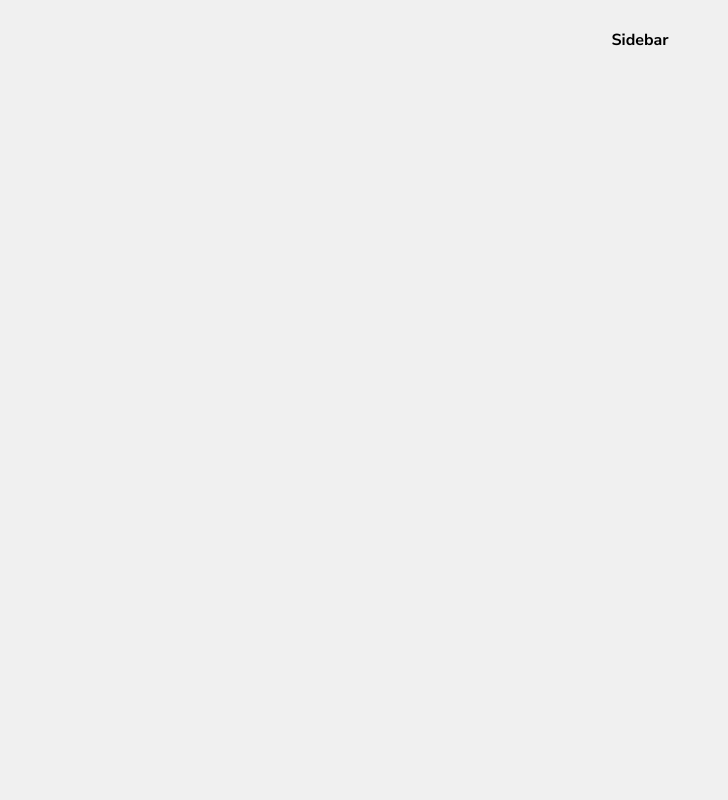
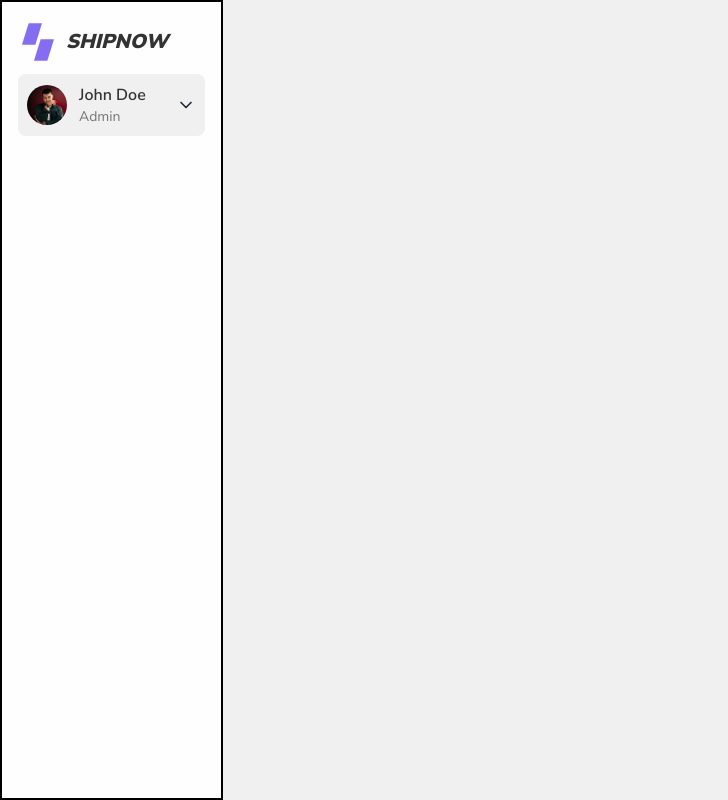
Before and after one commit to gmnayem631/ship-now, a Next.js app: page / in a window 1280 px wide. Shown: the whole page, without its empty margins (0-728 px from the left). Built offline with nearby package versions, Linux system fonts and the light colour scheme.

Commit message:
feat: add UserProfileCard component and integrate it into Sidebar

```diff
--- /dev/null
+++ b/app/components/UserProfileCard.tsx
@@ -0,0 +1,29 @@
+import Image from "next/image";
+import { ChevronDown } from "lucide-react";
+
+const UserProfileCard = () => {
+  return (
+    <div className="group mt-3 flex w-full items-center gap-3 rounded-lg border border-transparent bg-[#f0f0f0] p-2">
+      {/* Avatar Image */}
+      <div className="relative h-10 w-10 shrink-0 overflow-hidden rounded-full">
+        <Image
+          src="/images/Avatar.png"
+          alt="John Doe"
+          fill
+          className="object-cover"
+        />
+      </div>
+
+      {/* User Info */}
+      <div className="flex flex-1 flex-col items-start">
+        <h3 className="text-base font-semibold text-[#333]">John Doe</h3>
+        <p className="text-sm font-normal text-[#757575]">Admin</p>
+      </div>
+
+      {/* Chevron Icon */}
+      <ChevronDown className="h-5 w-5 shrink-0 text-gray-800" />
+    </div>
+  );
+};
+
+export default UserProfileCard;
--- a/app/components/ui/Sidebar.tsx
+++ b/app/components/ui/Sidebar.tsx
@@ -1,8 +1,17 @@
-import React from "react";
+import ShipNowLogo from "../ShipNowLogo";
+import UserProfileCard from "../UserProfileCard";
 
 const Sidebar = () => {
   return (
-    <div className="m-4 p-3 text-center font-bold text-black">Sidebar</div>
+    <div className="h-screen w-55.75 border-2 bg-[#fefefe] px-4 py-5 text-center font-bold text-black">
+      <div className="flex items-center gap-2 text-xl font-black text-[#333] italic">
+        <ShipNowLogo />
+        <span className="uppercase">ShipNow</span>
+      </div>
+
+      {/* User */}
+      <UserProfileCard />
+    </div>
   );
 };
 
```
Also changed, not shown: public/images/Avatar.png (added).
